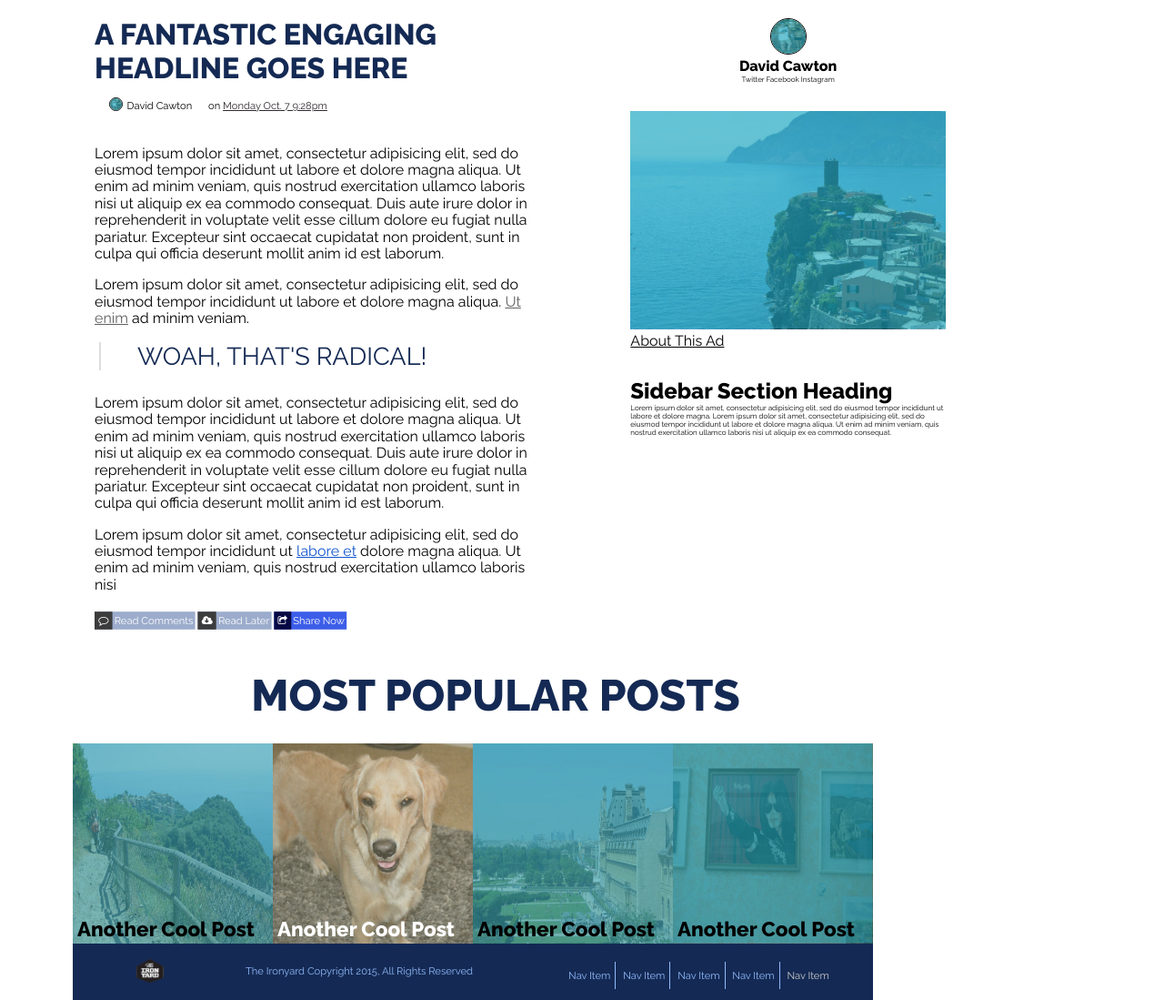
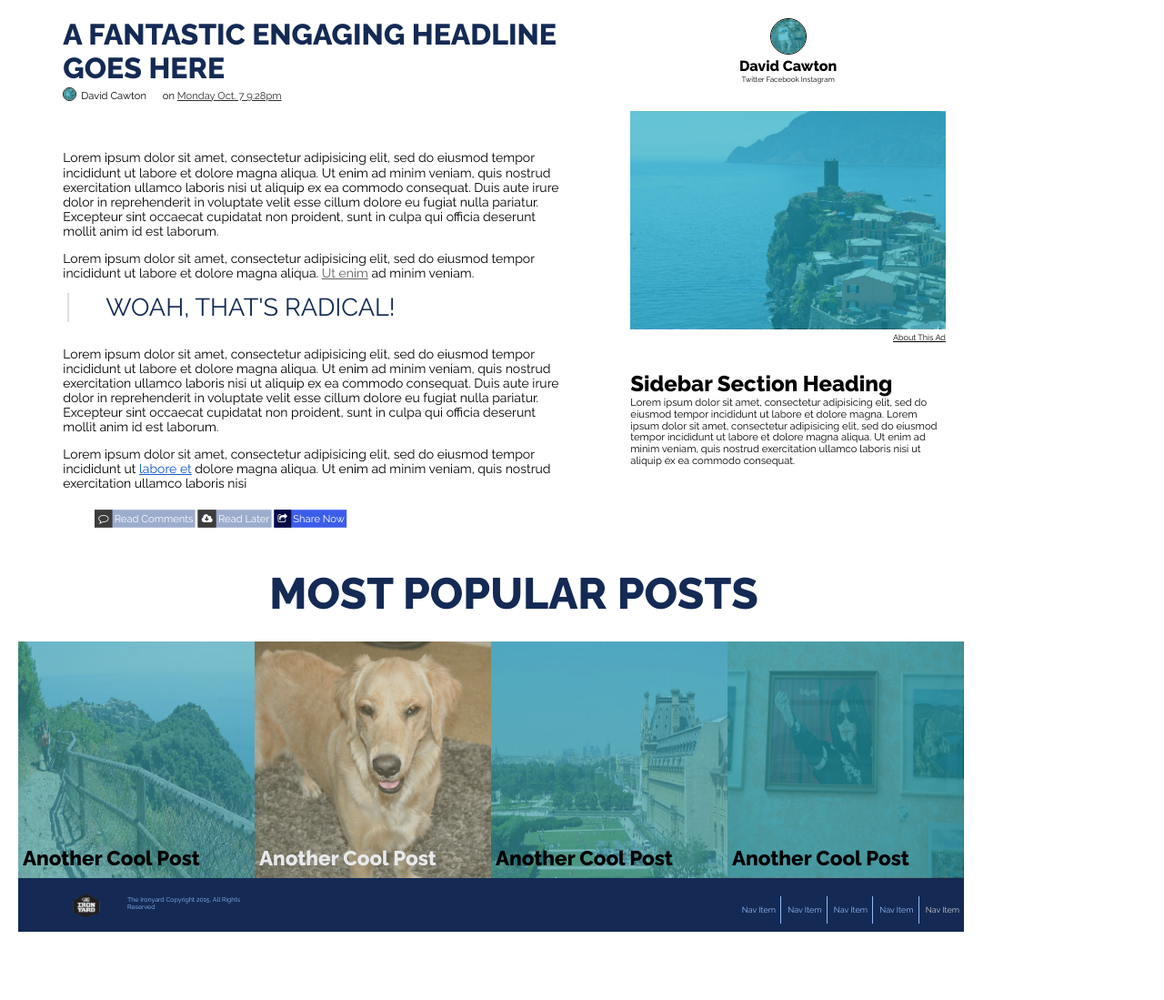
Before and after one commit to davidcawton/05-surf-and-paddle, a plain HTML site: page index.html in a window 1280 px wide. Shown: the part 420-1519 px from the top of the page at 91% size. After the commit the page ends 1444 px from the top, so only its background shows below. Drawn offline with nearby package versions, Linux system fonts and the light colour scheme.

Commit message:
Final Styles Applied

```diff
--- a/app.css
+++ b/app.css
@@ -42,7 +42,7 @@ list-style: none;
 
 .fa-sun-o {
   transform: scale(2);
-  margin: 5px;
+  padding: 20px;
 }
 
 /*** HEADER STUFF ***/
@@ -57,6 +57,7 @@ header {
   no-repeat center center ;
   background-size: cover;
 }
+
 
 .hero {
   position: absolute;
@@ -92,7 +93,7 @@ main {
 }
 
 .h2-heading {
-  width: 70%;
+  width: 80%;
   margin: auto;
   margin-top: 10px;
   font-size: 2rem;
@@ -101,12 +102,10 @@ main {
 }
 
 main ul {
-  position: absolute;
-  left: 7%;
-  float: left;
-  text-align: left;
+  width: 80%;
+  /*transform: translateX(63px);*/
+  margin: auto;
   padding: 0;
-  margin-left: 30px;
   font-size: 0.7em;
 }
 
@@ -138,10 +137,11 @@ main li {
 }
 
 .content {
-  width: 70%;
+  width: 80%;
   margin: auto;
-  padding-top: 40px;
+  padding-top: 30px;
   margin-top: 10px;
+  font-size: 14px;
 }
 
 #active-link {
@@ -225,6 +225,10 @@ aside {
   te
 }
 
+#s-para {
+  font-size: .7rem;
+}
+
 #side-author {
   width: 40px;
   height: 40px;
@@ -232,10 +236,11 @@ aside {
 }
 
 #sb-addtext {
-  /*text-align: right;*/
+  text-align: right;
   text-decoration: underline;
   vertical-align: top;
   margin: 0;
+  font-size: 9px;
 }
 
 .sb-pic {
@@ -251,9 +256,9 @@ aside {
 /*** BOTTOM SECTIN ***/
 
 .most-popular {
-  text-align: center;
-  width: 100%;
-}
+width: 100%;
+margin-left: 20px;
+  }
 
 #most-popular {
   width: 100%;
@@ -262,22 +267,23 @@ aside {
   font-size: 3rem;
 }
 
+
 .bottom {
   display: flex;
-  width: 100%;
   flex-direction: row;
   justify-content: center;
 }
 
 .bottom-pics {
-  width: 220px;
-  height: 220px;
+  width: 260px;
+  height: 260px;
+
 }
 
 .bottom-grid {
   position: relative;
-  width: 220px;
-  height: 220px;
+  width: 260px;
+  height: 260px;
   margin: 0;
   background-color: #ddd;
   font-size: 1.2rem;
@@ -290,16 +296,18 @@ aside {
 }
 
 #selected-title {
-  color: #fff;
+  color: rgb(232, 233, 236);
 }
 
 
 /*** FOOTER ***/
 
 footer {
-  display: flex;
-  width: 880px;
-  transform: translateX(80px);
+  display: inline-block;
+  width: 1040px;
+  height: auto;
+  margin-left: 20px;
+  /*transform: translateX(80px);*/
   background: rgb(20, 42, 84);
   font-size: .7rem;
 }
@@ -308,21 +316,32 @@ footer {
   float: left;
   width: 30px;
   height: 30px;
-  margin: 15px 70px 0 70px;
+  margin: 15px 30px 0 30px;
   line-height: 30px;
   }
 
+.copyright {
+  display: inline-block;
+  margin-left: 30px
+}
+
   #footer-text {
-  display: inline-block;
-  margin: 20px 20px 0px;
+  /*display: inline-block;*/
+  width: 100%;
+  margin: 20px  20px;
+  padding-left: 20px
   line-height: 20px;
   color: rgb(146, 186, 252);
+  font-size: 7px;
   }
 
 .bottom-nav {
+  /*display: inline-block;*/
+  float: right;
   margin-top: 20px;
   margin-left: 40px ;
   line-height: 20px;
+  font-size: 9px;
   color: rgb(146, 186, 252);
 
 }
--- a/index.html
+++ b/index.html
@@ -66,7 +66,7 @@
             <h3 class="picture-titles"> Another Cool Post</h3>
           </div>
           <div class="bottom-grid">
-            <img src="Images/bottom2SAP.jpg" alt="" class="bottom-pics">
+            <img src="Images/bottom2SAP.jpg" alt="" class="bottom-pics" id="filtered">
             <h3 class="picture-titles" id="selected-title"> Another Cool Post</h3>
           </div><div class="bottom-grid">
             <img src="Images/bottom3SAP.jpg" alt="" class="bottom-pics">
```
